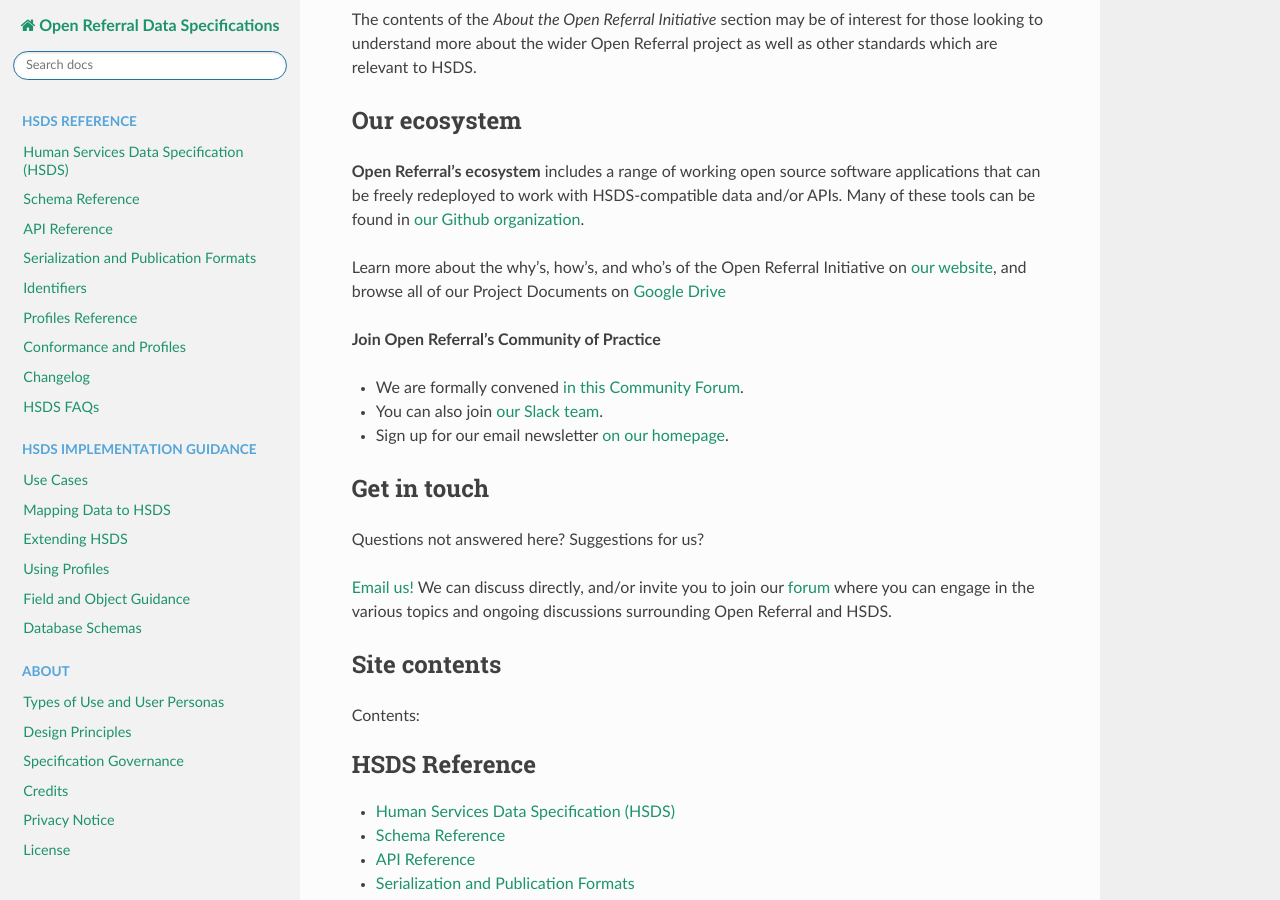
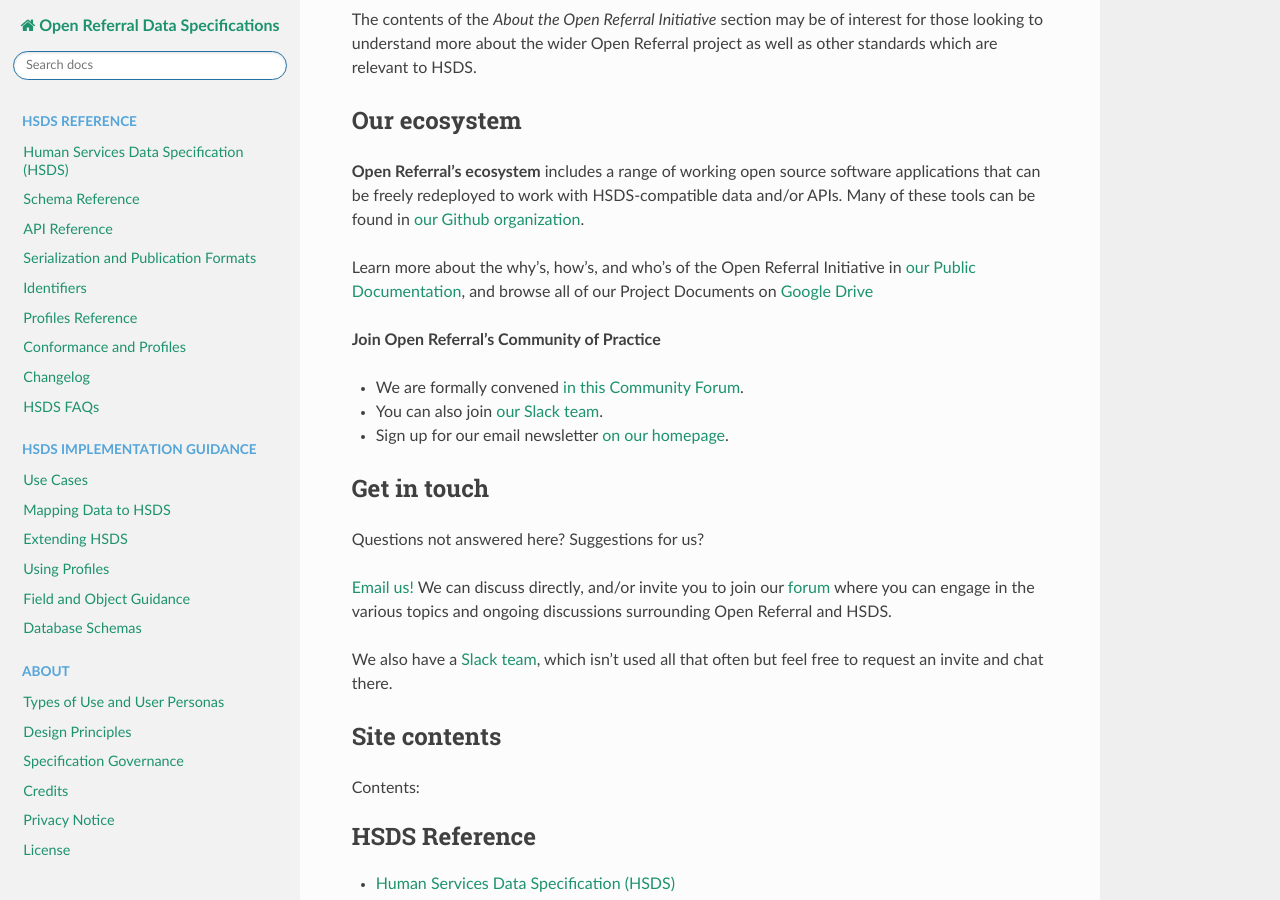
Before and after one commit to openreferral/specification, a Sphinx documentation site: the page built from docs/index.md, in a window 1280 px wide and 900 px high, scrolled down 1394 px. Built offline with Sphinx 7.4.7 and the Read the Docs theme 3.1.0, drawn with Linux system fonts in a browser that asks for light colours; comment, search, counter and statistics services are not loaded.

Commit message:
Revert "Update index.md"

```diff
--- a/docs/index.md
+++ b/docs/index.md
@@ -32,7 +32,7 @@
 
 **Open Referral’s ecosystem** includes a range of working open source software applications that can be freely redeployed to work with HSDS-compatible data and/or APIs. Many of these tools can be found in [our Github organization](http://github.com/openreferral).
 
-Learn more about the why's, how's, and who's of the Open Referral Initiative on [our website](https://openreferral.org/about/organizational-overview/), and browse all of our Project Documents on [Google Drive](https://drive.google.com/drive/folders/0B-5CZ4ZLjTHqfk12WTFUbVk1NjBYMjRaZTlZRlN1UjhWMS1MN0tLV3Q4ejY3TWpOYWwwVDg?resourcekey=0-V8QRlJu4Jlrw40yN1U_TKQ&usp=sharing)
+Learn more about the why's, how's, and who's of the Open Referral Initiative in [our Public Documentation](https://docs.google.com/document/d/17cJxF_1P6fafcsFJQERFQifKKc_kPbAKmAXwe2LWDcI/edit?usp=drive_web), and browse all of our Project Documents on [Google Drive](https://drive.google.com/drive/folders/0B-5CZ4ZLjTHqfk12WTFUbVk1NjBYMjRaZTlZRlN1UjhWMS1MN0tLV3Q4ejY3TWpOYWwwVDg?resourcekey=0-V8QRlJu4Jlrw40yN1U_TKQ&usp=sharing)
 
 **Join Open Referral's Community of Practice**
 
@@ -45,6 +45,8 @@
 Questions not answered here? Suggestions for us?
 
 [Email us!](mailto:info@openreferral.org) We can discuss directly, and/or invite you to join our [forum](https://forum.openreferral.org) where you can engage in the various topics and ongoing discussions surrounding Open Referral and HSDS.
+
+We also have a [Slack team](https://openreferral.org/get-involved/join-our-slack-team/), which isn't used all that often but feel free to request an invite and chat there.
 
 ## Site contents
 
```
Also changed, not shown: 1 other file.
